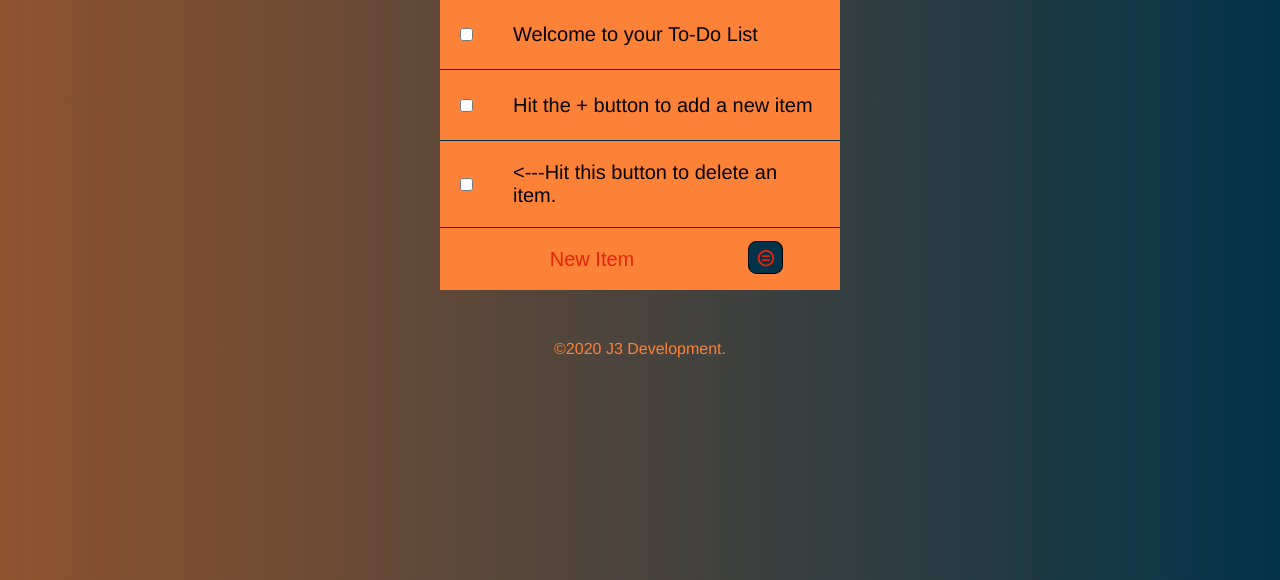
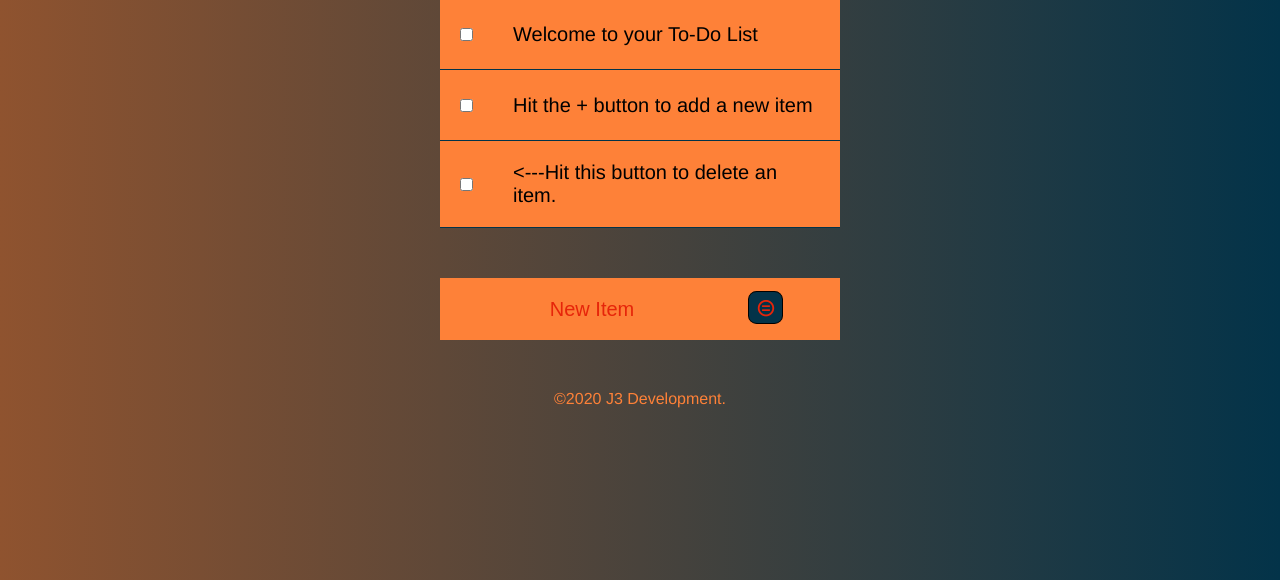
Before and after one commit to J3ffJessie/To-Do-List, a Node server app: page / in a window 1280 px wide. Shown: the part 158-738 px from the top of the page. Run offline with Node 20, Linux system fonts and the light colour scheme; data comes from the database, SQL or seed files in the repository; data that the repository does not hold is empty; some libraries are stand-ins or nearby versions.

Commit message:
Pushed input area into seperate div element

```diff
--- a/views/list.ejs
+++ b/views/list.ejs
@@ -16,10 +16,11 @@
     </div>
   </form>
   <%  }) %>
+</div>
 
 
 
-
+<div class="box">
   <form class="" action="/" method="post">
     <input type="text" name="newItem" placeholder="New Item" autocomplete="off">
     <button type="submit" name="list" value=<%= listTitle %>>&#8860;</button>
```
